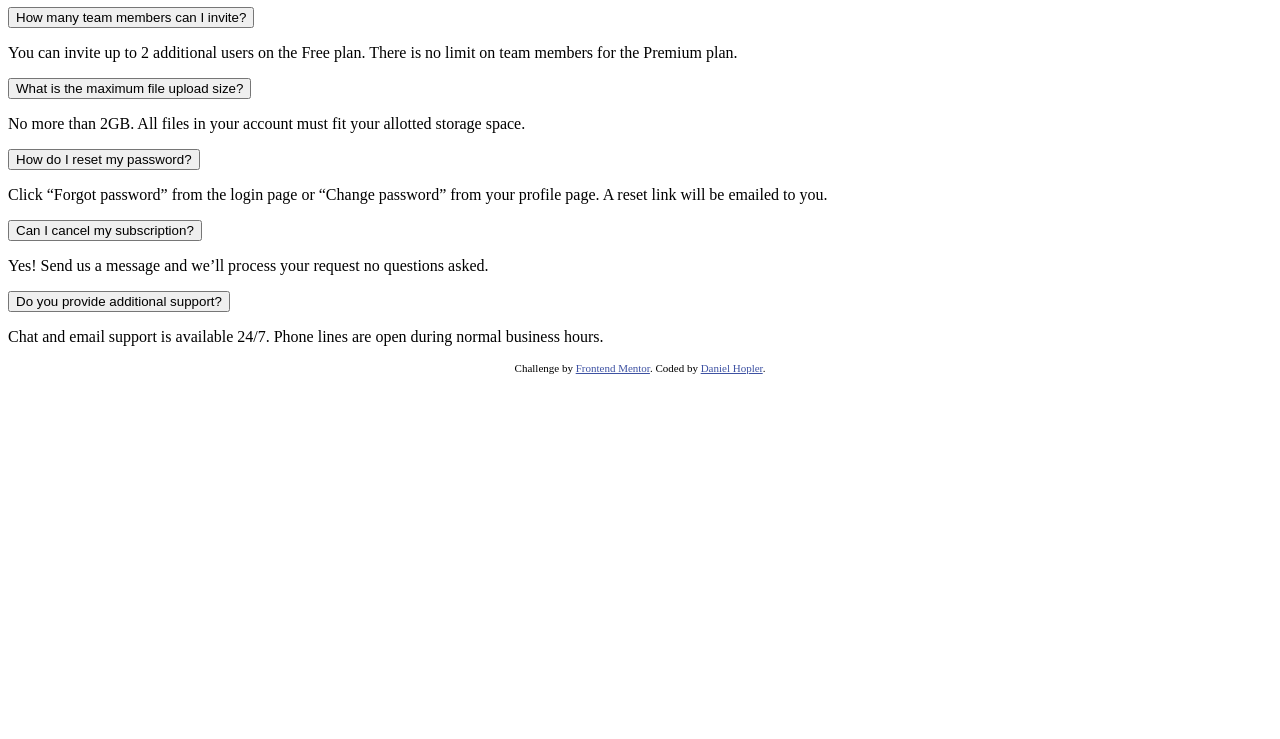
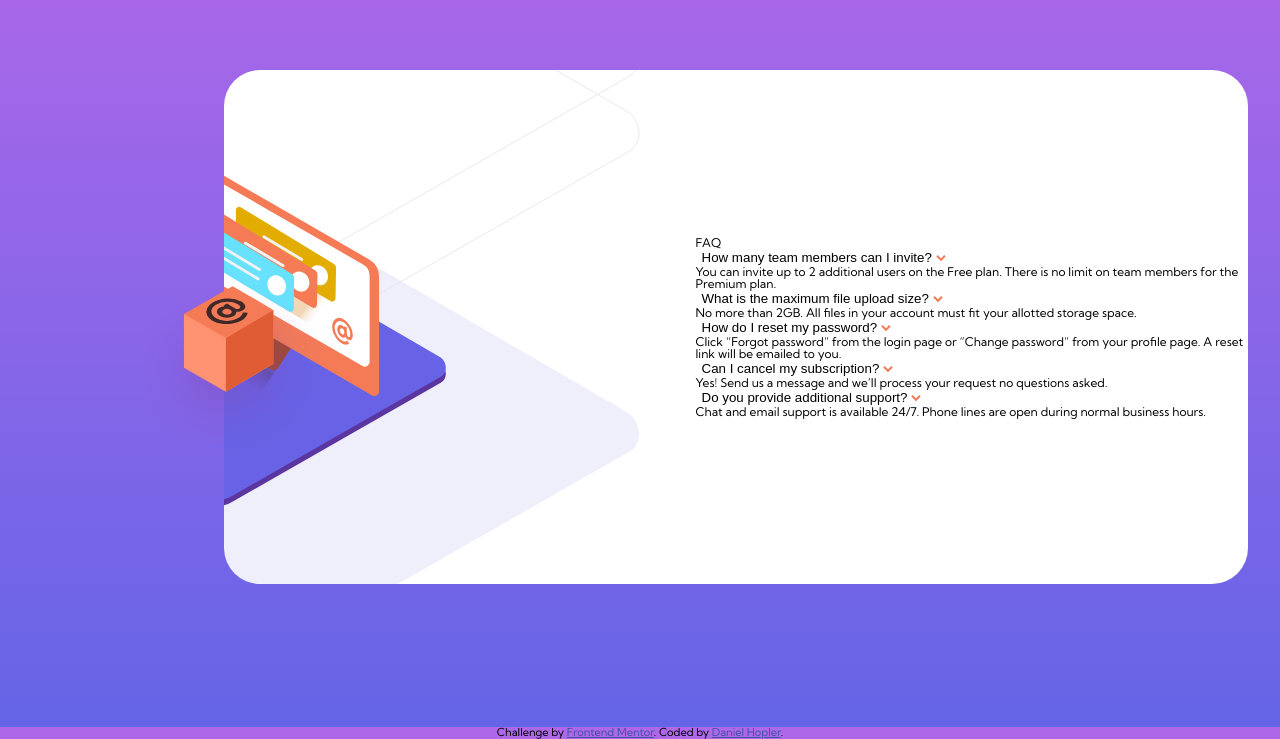
Before and after one commit to danielhopler/faq-accordion-card-main, a plain HTML site: page index.html in a window 1280 px wide. Shown: the part 73-812 px from the top of the page. Drawn offline with Linux system fonts and the light colour scheme.

Commit message:
Initial HTML Structure and Styling. Added picture positioning

```diff
--- a/index.html
+++ b/index.html
@@ -11,9 +11,13 @@
       sizes="32x32"
       href="./images/favicon-32x32.png"
     />
+    <link href="styles.css" rel= "stylesheet" >
+    <link rel="preconnect" href="https://fonts.googleapis.com">
+     <link rel="preconnect" href="https://fonts.gstatic.com" crossorigin>
+    <link href="https://fonts.googleapis.com/css2?family=Kumbh+Sans:wght@400;700&display=swap" rel="stylesheet">
 
     <title>Frontend Mentor | FAQ Accordion Card</title>
-
+    <script src="script.js" defer></script>
     <!-- Feel free to remove these styles or customise in your own stylesheet 👍 -->
     <style>
       .attribution {
@@ -26,47 +30,55 @@
     </style>
   </head>
   <body>
-    <div class="container">
+      <div class="cardContainer">
+        <div class="card">
+          <section class="imageSection">
+            <div class="parentClass">
+             <img class="image2"src="images/illustration-woman-online-desktop.svg" alt="illustration woman online">
+            </div>
+          </section>
+          <section class="accordionSection">
               <h1>FAQ</h1>
               <!-- will use button with accordion class + div with <p> with panel classs right after for each section -->
-      <button>How many team members can I invite?</button>
-      <div>
+              <button class="accordion">How many team members can I invite? <span class="arrowIcon"><img src="images/icon-arrow-down.svg" alt="arrow icon"></span></button>
+              <div class="panel">
                 <p>
                   You can invite up to 2 additional users on the Free plan. There is no
                   limit on team members for the Premium plan.
                 </p>
               </div>
-
-      <button class="accordion">What is the maximum file upload size?</button>
+              <button class="accordion">What is the maximum file upload size? <span class="arrowIcon"><img src="images/icon-arrow-down.svg" alt="arrow icon"></span></button>
               <div class="panel">
                 <p>
                   No more than 2GB. All files in your account must fit your allotted
                   storage space.
                 </p>
               </div>
-      <button class="accordion">How do I reset my password?</button>
+
+              <button class="accordion">How do I reset my password? <span class="arrowIcon"><img src="images/icon-arrow-down.svg" alt="arrow icon"></span></button>
               <div class="panel">
                 <p>
                   Click “Forgot password” from the login page or “Change password” from
                   your profile page. A reset link will be emailed to you.
                 </p>
               </div>
-      <button class="accordion">Can I cancel my subscription?</button>
+              <button class="accordion">Can I cancel my subscription? <span class="arrowIcon"><img src="images/icon-arrow-down.svg" alt="arrow icon"></span></button>
               <div class="panel">
                 <p>
                   Yes! Send us a message and we’ll process your request no questions
                   asked.
                 </p>
               </div>
-      <button class="accordion">Do you provide additional support?</button>
+              <button class="accordion">Do you provide additional support? <span class="arrowIcon"><img src="images/icon-arrow-down.svg" alt="arrow icon"></span></button>
               <div class="panel">
                 <p>
                   Chat and email support is available 24/7. Phone lines are open during
                   normal business hours.
                 </p>
               </div>
+          </section>
         </div>
-
+      </div>
     <div class="attribution">
       Challenge by
       <a href="https://www.frontendmentor.io?ref=challenge" target="_blank"
--- a/script.js
+++ b/script.js
@@ -0,0 +1,6 @@
+const buttons = document.querySelectorAll("button");
+buttons.forEach( (button) => {
+  button.onclick = function () {
+    console.log( "YESSSS!");
+  }
+});
--- a/styles.css
+++ b/styles.css
@@ -10,9 +10,25 @@
 /*-------------------
     1. Reset - Eric Meyer's Reset
   -------------------*/
-@import "reset.css"; /*-------------------
+@import "reset.css";
+
+
+
+/*-------------------
       2. Global Styles
     -------------------*/
+    html {
+      height: 100%;
+      font-size: 75%;
+    }
+
+    body {
+      height: 100%;
+      max-width: 1440px;
+      min-width: 100%;
+      font-family: 'Kumbh Sans', sans-serif;
+      background-image: linear-gradient(hsl(273, 75%, 66%), hsl(240, 73%, 65%));
+    }
 
 
 
@@ -20,8 +36,63 @@
       3. Layout
     --------------------*/
 
+  .cardContainer {
+    min-height: 100vh;
+    width: 100vw;
+    display: flex;
+    justify-content: center;
+    align-items: center;
+
+  }
+
+  .card {
+    display: flex;
+    justify-content: center;
+    align-items: center;
+    background: #FFF;
+    width: 80%;
+    padding: 6% 0;
+    border-radius:3rem;
+    background-image: url(../images/bg-pattern-desktop.svg);
+    background-repeat: no-repeat;
+    background-position: bottom -120px left -550px;
+    overflow: hidden;
+  }
+
+  section {
+
+  }
+
+  .imageSection {
+
+  }
 
 
   /*-------------------
       4. Components
     --------------------*/
+ .accordion {
+   border: none;
+   background-color: inherit;
+ }
+
+ /** Image positions **/
+ .parentClass {
+    position: relative;
+    top: 0;
+    left: 0;
+ }
+
+
+ .image2 {
+  position: relative;
+  right: 250px;
+}
+
+.cardContainer::before {
+  content: url(images/illustration-box-desktop.svg);
+  position:relative;
+  top: 50px;
+  right: -100px;
+  z-index: 1;
+}
```
Also changed, not shown: 1 other file. Lines whose indentation alone changed are shown as unchanged.
